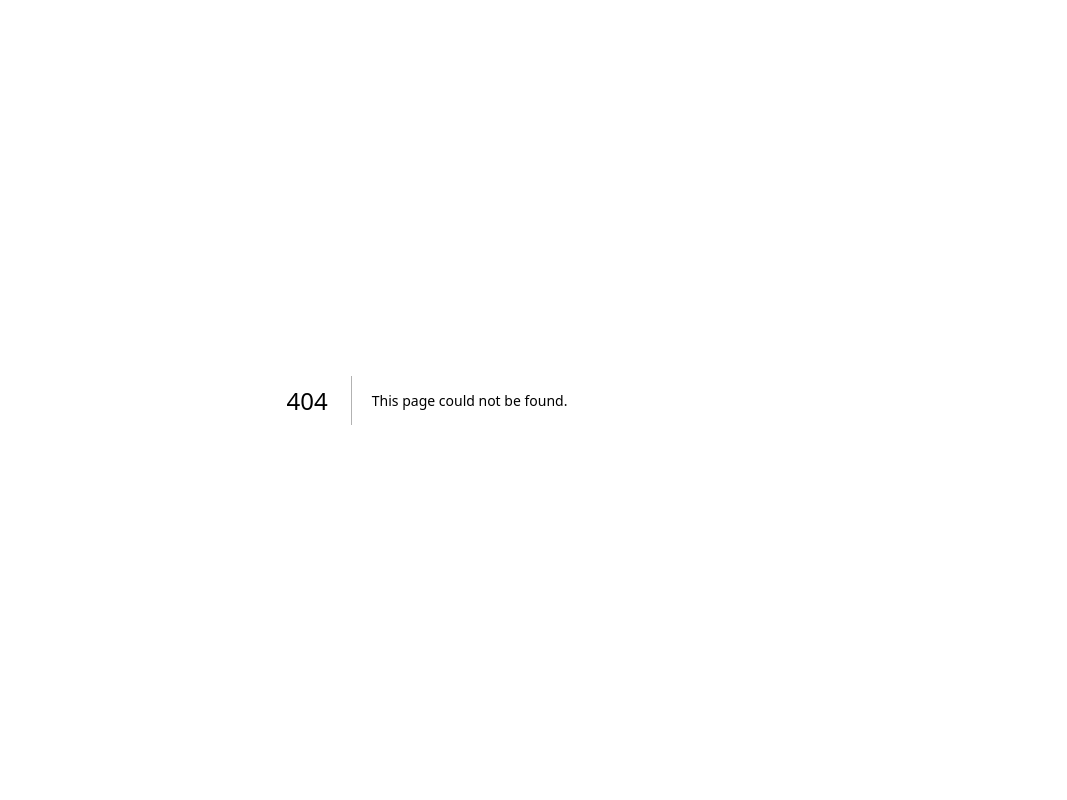
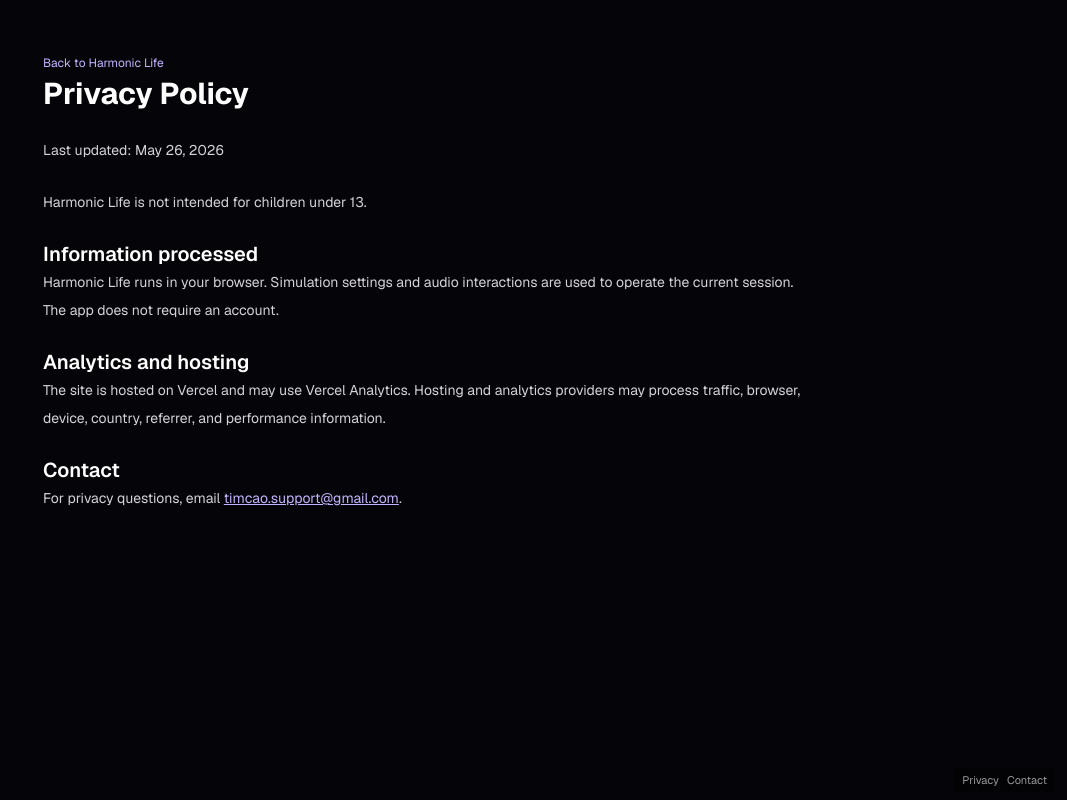
Before and after one commit to Timothy-Cao/harmonic-life, a Next.js app: page /privacy in a window 1280 px wide. Before the commit this address had no page. Shown: the whole page, without its empty margins (213-1280 px from the left). Built offline with nearby package versions, Linux system fonts and the light colour scheme.

Commit message:
docs: add privacy notice

```diff
--- a/src/app/layout.tsx
+++ b/src/app/layout.tsx
@@ -27,7 +27,16 @@ export default function RootLayout({
       lang="en"
       className={`${geistSans.variable} ${geistMono.variable} h-full antialiased`}
     >
-      <body className="min-h-full flex flex-col">{children}</body>
+      <body className="min-h-full flex flex-col">
+        {children}
+        <nav
+          aria-label="Legal links"
+          className="fixed bottom-2 right-3 z-[1000] flex gap-2 rounded bg-black/40 px-2 py-1 text-[11px] text-white/60 backdrop-blur-sm"
+        >
+          <a className="hover:text-white" href="/privacy">Privacy</a>
+          <a className="hover:text-white" href="mailto:timcao.support@gmail.com">Contact</a>
+        </nav>
+      </body>
     </html>
   );
 }
--- /dev/null
+++ b/src/app/privacy/page.tsx
@@ -0,0 +1,35 @@
+const contactEmail = "timcao.support@gmail.com";
+
+export default function PrivacyPage() {
+  return (
+    <main className="min-h-screen overflow-y-auto bg-[#050509] px-6 py-12 text-sm leading-7 text-zinc-300">
+      <div className="mx-auto max-w-3xl space-y-6">
+        <a className="text-xs text-violet-300 hover:text-white" href="/">Back to Harmonic Life</a>
+        <h1 className="text-3xl font-bold text-white">Privacy Policy</h1>
+        <p>Last updated: May 26, 2026</p>
+        <p>Harmonic Life is not intended for children under 13.</p>
+        <section>
+          <h2 className="text-xl font-semibold text-white">Information processed</h2>
+          <p>
+            Harmonic Life runs in your browser. Simulation settings and audio interactions are used to
+            operate the current session. The app does not require an account.
+          </p>
+        </section>
+        <section>
+          <h2 className="text-xl font-semibold text-white">Analytics and hosting</h2>
+          <p>
+            The site is hosted on Vercel and may use Vercel Analytics. Hosting and analytics providers
+            may process traffic, browser, device, country, referrer, and performance information.
+          </p>
+        </section>
+        <section>
+          <h2 className="text-xl font-semibold text-white">Contact</h2>
+          <p>
+            For privacy questions, email{" "}
+            <a className="text-violet-300 underline" href={`mailto:${contactEmail}`}>{contactEmail}</a>.
+          </p>
+        </section>
+      </div>
+    </main>
+  );
+}
```
